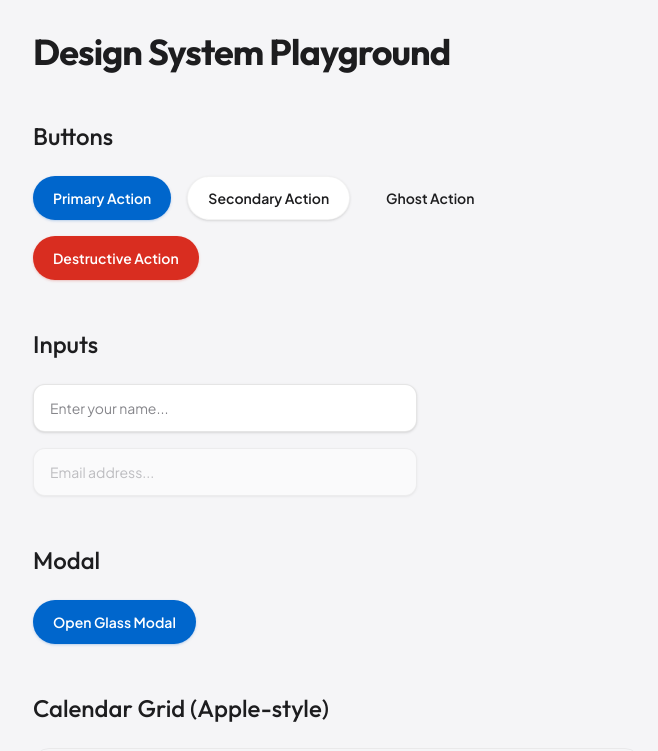
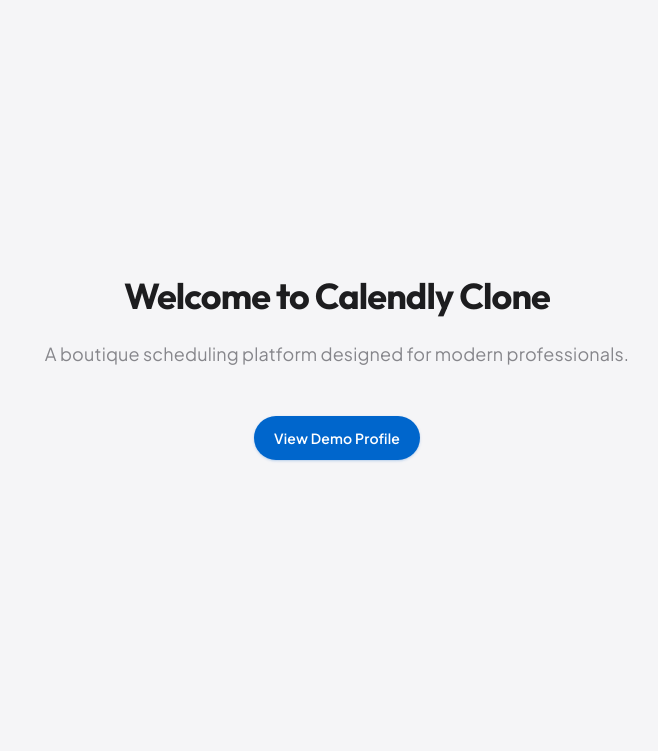
Before and after one commit to Himanshu-Sorathiya-Simform/calendly, a Next.js app: page / in a window 1280 px wide. Shown: the top 751 px of the page, without its empty margins (303-961 px from the left). Built offline with nearby package versions, Linux system fonts and the light colour scheme.

Commit message:
refactor: css styles

```diff
--- a/src/app/db-demo/page.tsx
+++ /dev/null
@@ -1,109 +0,0 @@
-import { db } from "@/db";
-import { availability, bookings, eventTypes, users } from "@/db/schema";
-
-// Force dynamic rendering since we are reading from DB
-export const dynamic = "force-dynamic";
-
-export default async function DbDemoPage() {
-	let data = null;
-	let errorMsg = null;
-
-	try {
-		const allUsers = await db.select().from(users);
-		const allEventTypes = await db.select().from(eventTypes);
-		const allAvailability = await db.select().from(availability);
-		const allBookings = await db.select().from(bookings);
-
-		data = {
-			users: allUsers,
-			eventTypes: allEventTypes,
-			availability: allAvailability,
-			bookings: allBookings,
-		};
-	} catch (error: unknown) {
-		errorMsg = error instanceof Error ? error.message : String(error);
-	}
-
-	if (errorMsg || !data) {
-		return (
-			<div className="mx-auto max-w-4xl space-y-8 p-8 font-sans">
-				<h1 className="mb-4 text-3xl font-bold text-red-600">
-					Database Connection Error
-				</h1>
-				<div className="rounded-xl border border-red-200 bg-red-50 p-6 text-red-800">
-					<p className="mb-4">
-						Failed to connect to the Neon database or fetch data. Have
-						you run the migrations and seed script?
-					</p>
-					<pre className="overflow-auto rounded-lg bg-red-950 p-4 text-sm text-red-50">
-						{errorMsg}
-					</pre>
-				</div>
-			</div>
-		);
-	}
-
-	return (
-		<div className="mx-auto max-w-4xl space-y-8 p-8 font-sans">
-			<h1 className="mb-4 text-3xl font-bold text-slate-800">
-				Database Demo (Phase 2)
-			</h1>
-			<p className="mb-8 text-slate-600">
-				This page fetches data directly from the Neon database using Drizzle
-				ORM to verify Phase 2 setup.
-			</p>
-
-			<section className="overflow-hidden rounded-xl border border-slate-200 bg-white shadow-sm">
-				<div className="border-b border-slate-200 bg-slate-50 px-6 py-4">
-					<h2 className="text-xl font-semibold text-slate-700">
-						Users ({data.users.length})
-					</h2>
-				</div>
-				<div className="p-6">
-					<pre className="overflow-auto rounded-lg bg-slate-900 p-4 text-sm text-slate-50">
-						{JSON.stringify(data.users, null, 2)}
-					</pre>
-				</div>
-			</section>
-
-			<section className="overflow-hidden rounded-xl border border-slate-200 bg-white shadow-sm">
-				<div className="border-b border-slate-200 bg-slate-50 px-6 py-4">
-					<h2 className="text-xl font-semibold text-slate-700">
-						Event Types ({data.eventTypes.length})
-					</h2>
-				</div>
-				<div className="p-6">
-					<pre className="overflow-auto rounded-lg bg-slate-900 p-4 text-sm text-slate-50">
-						{JSON.stringify(data.eventTypes, null, 2)}
-					</pre>
-				</div>
-			</section>
-
-			<section className="overflow-hidden rounded-xl border border-slate-200 bg-white shadow-sm">
-				<div className="border-b border-slate-200 bg-slate-50 px-6 py-4">
-					<h2 className="text-xl font-semibold text-slate-700">
-						Availability ({data.availability.length})
-					</h2>
-				</div>
-				<div className="p-6">
-					<pre className="overflow-auto rounded-lg bg-slate-900 p-4 text-sm text-slate-50">
-						{JSON.stringify(data.availability, null, 2)}
-					</pre>
-				</div>
-			</section>
-
-			<section className="overflow-hidden rounded-xl border border-slate-200 bg-white shadow-sm">
-				<div className="border-b border-slate-200 bg-slate-50 px-6 py-4">
-					<h2 className="text-xl font-semibold text-slate-700">
-						Bookings ({data.bookings.length})
-					</h2>
-				</div>
-				<div className="p-6">
-					<pre className="overflow-auto rounded-lg bg-slate-900 p-4 text-sm text-slate-50">
-						{JSON.stringify(data.bookings, null, 2)}
-					</pre>
-				</div>
-			</section>
-		</div>
-	);
-}
--- a/src/app/globals.css
+++ b/src/app/globals.css
@@ -19,6 +19,8 @@
 		background-color: var(--color-background);
 		color: var(--color-foreground);
 		font-family: var(--font-sans);
+		letter-spacing: 0.01em;
+		line-height: 1.5;
 	}
 
 	h1,
@@ -28,6 +30,9 @@
 	h5,
 	h6 {
 		font-family: var(--font-heading);
+		letter-spacing: -0.02em;
+		line-height: 1.1;
+		font-optical-sizing: auto;
 	}
 
 	@media (prefers-reduced-motion: reduce) {
@@ -38,7 +43,8 @@
 	}
 
 	@media (prefers-reduced-transparency: reduce) {
-		.glass {
+		.glass,
+		.glass-heavy {
 			background: var(--color-surface);
 			backdrop-filter: none;
 		}
@@ -46,6 +52,13 @@
 }
 
 @utility glass {
+	background: rgba(255, 255, 255, 0.6);
+	backdrop-filter: blur(20px) saturate(180%);
+	border-top: 1px solid rgba(255, 255, 255, 0.4);
+}
+
+@utility glass-heavy {
 	background: rgba(255, 255, 255, 0.7);
-	backdrop-filter: blur(32px) saturate(180%);
+	backdrop-filter: blur(32px) saturate(200%);
+	border-top: 1px solid rgba(255, 255, 255, 0.5);
 }
--- a/src/app/page.tsx
+++ b/src/app/page.tsx
@@ -1,99 +1,19 @@
-"use client";
-
-import { useState } from "react";
-import CalendarGrid from "../components/calendar/CalendarGrid";
+import Link from "next/link";
 import Button from "../components/ui/Button";
-import Input from "../components/ui/Input";
-import Modal from "../components/ui/Modal";
 
 export default function Home() {
-	const [isModalOpen, setIsModalOpen] = useState(false);
-	const [selectedHour, setSelectedHour] = useState<string | undefined>();
-	const hours = ["09:00 AM", "10:00 AM", "11:00 AM", "12:00 PM", "01:00 PM"];
+	return (
+		<main className="mx-auto flex min-h-screen max-w-2xl flex-col items-center justify-center p-8 pb-24 font-sans">
+			<h1 className="text-graphite mb-6 text-center text-4xl font-bold tracking-tight text-balance">
+				Welcome to Calendly Clone
+			</h1>
+			<p className="text-subtle mb-12 text-center text-lg">
+				A boutique scheduling platform designed for modern professionals.
+			</p>
 
-	return (
-		<main className="mx-auto max-w-2xl p-8 pb-24 font-sans">
-			<h1 className="text-graphite mb-12 text-4xl font-bold tracking-tight text-balance">
-				Design System Playground
-			</h1>
-
-			<div className="space-y-12">
-				<section>
-					<h2 className="text-graphite mb-6 text-2xl font-medium">
-						Buttons
-					</h2>
-					<div className="flex flex-wrap gap-4">
-						<Button variant="primary">Primary Action</Button>
-						<Button variant="secondary">Secondary Action</Button>
-						<Button variant="ghost">Ghost Action</Button>
-						<Button variant="destructive">Destructive Action</Button>
-					</div>
-				</section>
-
-				<section>
-					<h2 className="text-graphite mb-6 text-2xl font-medium">
-						Inputs
-					</h2>
-					<div className="max-w-sm space-y-4">
-						<Input
-							type="text"
-							placeholder="Enter your name..."
-						/>
-						<Input
-							type="email"
-							placeholder="Email address..."
-							disabled
-						/>
-					</div>
-				</section>
-
-				<section>
-					<h2 className="text-graphite mb-6 text-2xl font-medium">
-						Modal
-					</h2>
-					<Button onClick={() => setIsModalOpen(true)}>
-						Open Glass Modal
-					</Button>
-					<Modal
-						isOpen={isModalOpen}
-						onOpenChange={setIsModalOpen}
-					>
-						<div className="space-y-4">
-							<h3 className="text-graphite text-xl font-semibold">
-								Confirm Booking
-							</h3>
-							<p className="text-subtle text-sm">
-								Are you sure you want to confirm this time slot? This
-								action cannot be undone.
-							</p>
-							<div className="flex justify-end gap-3 pt-4">
-								<Button
-									variant="ghost"
-									onClick={() => setIsModalOpen(false)}
-								>
-									Cancel
-								</Button>
-								<Button onClick={() => setIsModalOpen(false)}>
-									Confirm
-								</Button>
-							</div>
-						</div>
-					</Modal>
-				</section>
-
-				<section>
-					<h2 className="text-graphite mb-6 text-2xl font-medium">
-						Calendar Grid (Apple-style)
-					</h2>
-					<div className="rounded-2xl border border-black/5 bg-transparent p-1">
-						<CalendarGrid
-							hours={hours}
-							selectedHour={selectedHour}
-							onSelectHour={setSelectedHour}
-						/>
-					</div>
-				</section>
-			</div>
+			<Link href="/demo">
+				<Button variant="primary">View Demo Profile</Button>
+			</Link>
 		</main>
 	);
 }
```
Also changed, not shown: .agents/AGENTS.md.
